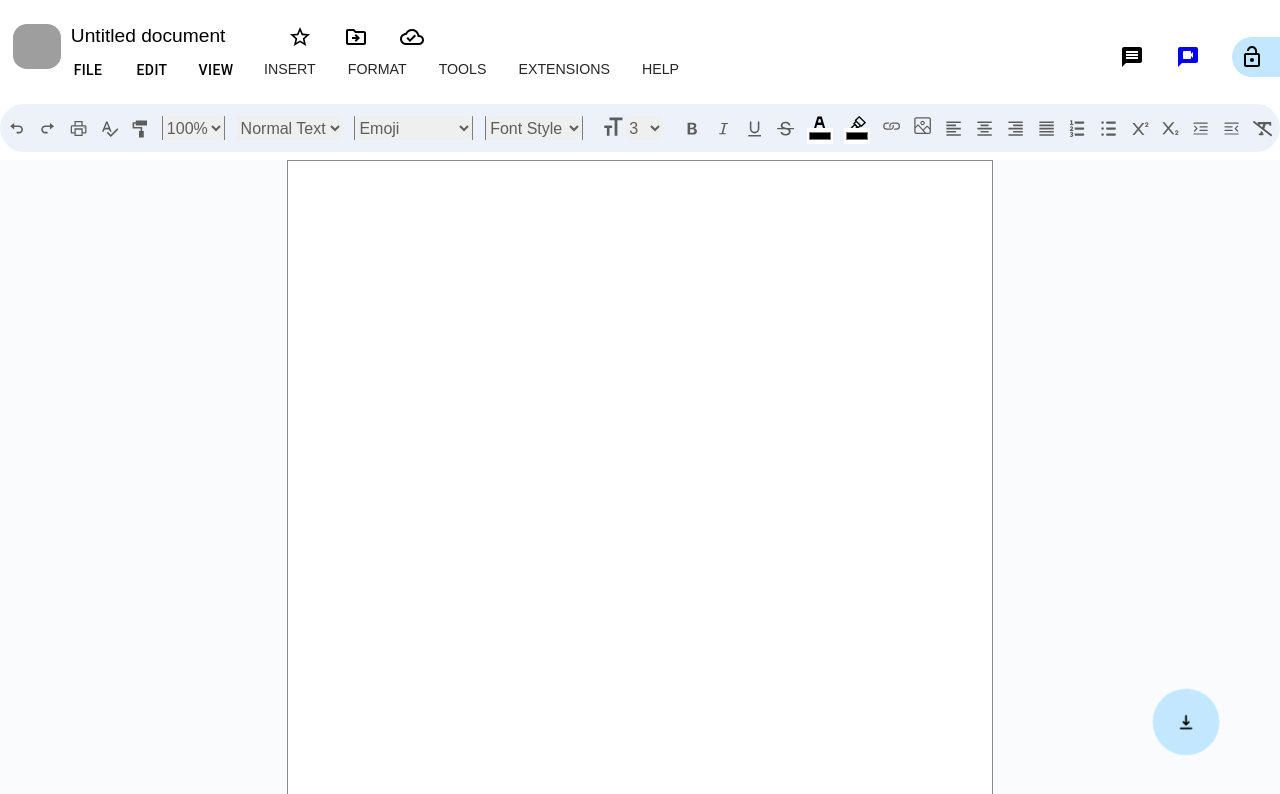
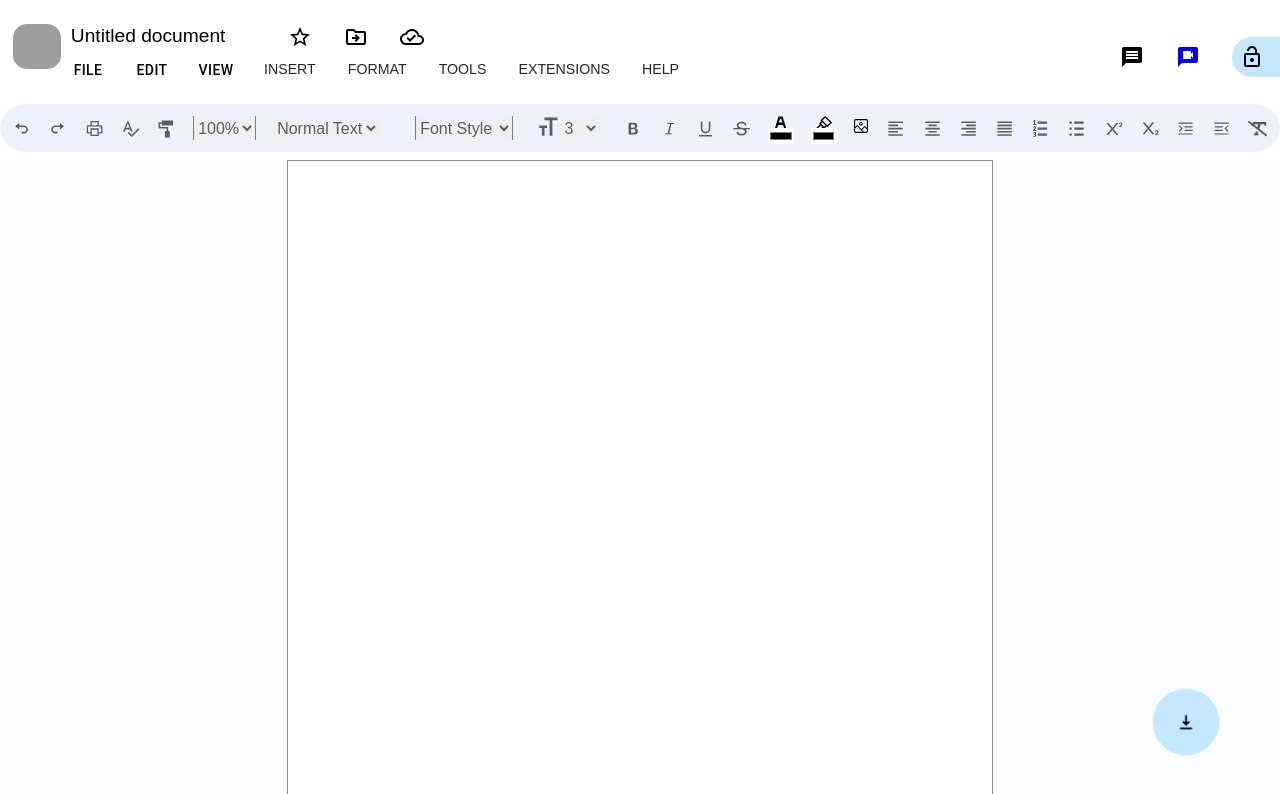
Before and after one commit to ApoorvVerma98/Clone_Google_Doc, a React (Create React App) app: page / in a window 1280 px wide. Shown: the top 794 px of the page. Built offline with nearby package versions, Linux system fonts and the light colour scheme; grey boxes are pictures that could not be loaded.

Commit message:
pic upload

```diff
--- a/src/editorBar/EditorBar.jsx
+++ b/src/editorBar/EditorBar.jsx
@@ -1,51 +1,41 @@
-import { useState } from "react";
+import React, { useState, useRef } from "react";
 import { AiOutlinePrinter, AiOutlineHighlight } from "react-icons/ai";
-import { BsLink } from "react-icons/bs";
 import { ImFontSize, ImTextColor } from "react-icons/im";
-import {
-  icons,
-  fontSizeList,
-  fontFamilyList,
-  emojiList,
-  zoomList,
-  heading,
-} from "../component/ToolBar-Icons";
+import { icons, fontSizeList, fontFamilyList, zoomList, heading } from "../component/ToolBar-Icons";
 import style from "./EditorBar.module.css";
 import { RxImage } from "react-icons/rx";
 
 export default function ToolBar({ printDiv }) {
-  const [emoji, setEmoji] = useState("&#128514;");
   const [scaleSize, setScaleSize] = useState("100%");
   const [fontSize, setFontSize] = useState("Font Size");
   const [fontName, setFontName] = useState("Font Style");
   const [color, setColor] = useState("#000000");
   const [highlightColor, setHighlightColor] = useState("#000000");
-  const [link, setLink] = useState("");
   const [show, setShow] = useState(false);
+  const fileInputRef = useRef(null);
 
   function handleAction(element) {
     document.execCommand(`${element.action}`);
   }
+
   function handleFontColor(e) {
     setColor(e.target.value);
-    console.log(e.target.value);
     document.execCommand("foreColor", false, e.target.value);
   }
+
   function handleFontSize(e) {
     setFontSize(e.target.value);
     document.execCommand("fontSize", false, e.target.value);
   }
+
   function handleHighlightColor(e) {
     setHighlightColor(e.target.value);
     document.execCommand("backColor", false, e.target.value);
   }
+
   function handleFontStyle(e) {
     setFontName(e.target.value);
     document.execCommand("fontName", false, e.target.value);
-    console.log(e.target.value);
-  }
-  function handleEmoji(e) {
-    setEmoji(e.target.value);
 
     if (e.target.value === "Smile") {
       document.execCommand("insertHTML", false, "&#128514");
@@ -54,8 +44,8 @@ export default function ToolBar({ printDiv }) {
     } else if (e.target.value === "Thumbs Down") {
       document.execCommand("insertHTML", false, "&#128078");
     }
-    console.log(e.target.value);
   }
+
   const handleText = (value) => {
     document.execCommand("formatBlock", false, value);
   };
@@ -77,23 +67,26 @@ export default function ToolBar({ printDiv }) {
     }
   }
 
-  function handleOpen(value) {
-    setShow(!show ? true : false);
-    if (value === "link") {
-      document.execCommand("createLink", false, link);
-    } else {
-      document.execCommand("insertImage", false, link);
-    }
-    setLink("");
-  }
-
   const handlePrint = () => {
     let printContents = printDiv.current.innerHTML;
-    console.log(printContents);
     let originalContents = document.body.innerHTML;
     document.body.innerHTML = printContents;
     window.print();
     document.body.innerHTML = originalContents;
+  };
+
+  const handleFileUpload = (event) => {
+    const file = event.target.files[0];
+    const reader = new FileReader();
+
+    reader.onloadend = () => {
+      const imageUrl = reader.result;
+      document.execCommand("insertImage", false, imageUrl);
+    };
+
+    if (file) {
+      reader.readAsDataURL(file);
+    }
   };
 
   return (
@@ -133,14 +126,7 @@ export default function ToolBar({ printDiv }) {
             </option>
           ))}
         </select>
-        <div className={style.fontStyleBox}>
-          <select onChange={handleEmoji}>
-            <option>Emoji</option>
-            {emojiList.map((x, i) => (
-              <option key={i}>{x.icon}</option>
-            ))}
-          </select>
-        </div>
+        <div className={style.fontStyleBox}></div>
         <div className={style.fontStyleBox}>
           <select
             className={style.fontStyle}
@@ -197,35 +183,25 @@ export default function ToolBar({ printDiv }) {
             onChange={handleHighlightColor}
           />
         </button>
-        <button onClick={() => handleOpen("link")}>
-          <label htmlFor="link">
-            <BsLink />
-          </label>
-        </button>
-        <button onClick={() => handleOpen("insertImage")}>
-          <label htmlFor="link">
+        <div>
+          <label htmlFor="imageUpload">
             <RxImage />
           </label>
-        </button>
+          <input
+            ref={fileInputRef}
+            id="imageUpload"
+            type="file"
+            accept="image/*"
+            style={{ display: "none" }}
+            onChange={handleFileUpload}
+          />
+        </div>
         {icons.slice(9).map((element, index) => (
           <button key={index} onClick={() => handleAction(element)}>
             {element.icon}
           </button>
         ))}
       </div>
-      {show ? (
-        <div className={style.linkBox}>
-          <h4>Paste your Link Here....</h4>
-          <input
-            id="link"
-            value={link}
-            type="url"
-            onChange={(e) => setLink(e.target.value)}
-          />
-        </div>
-      ) : (
-        ""
-      )}
     </div>
   );
 }
```
Also changed, not shown: 1 other file (tests, documents, lock files or other folders).
